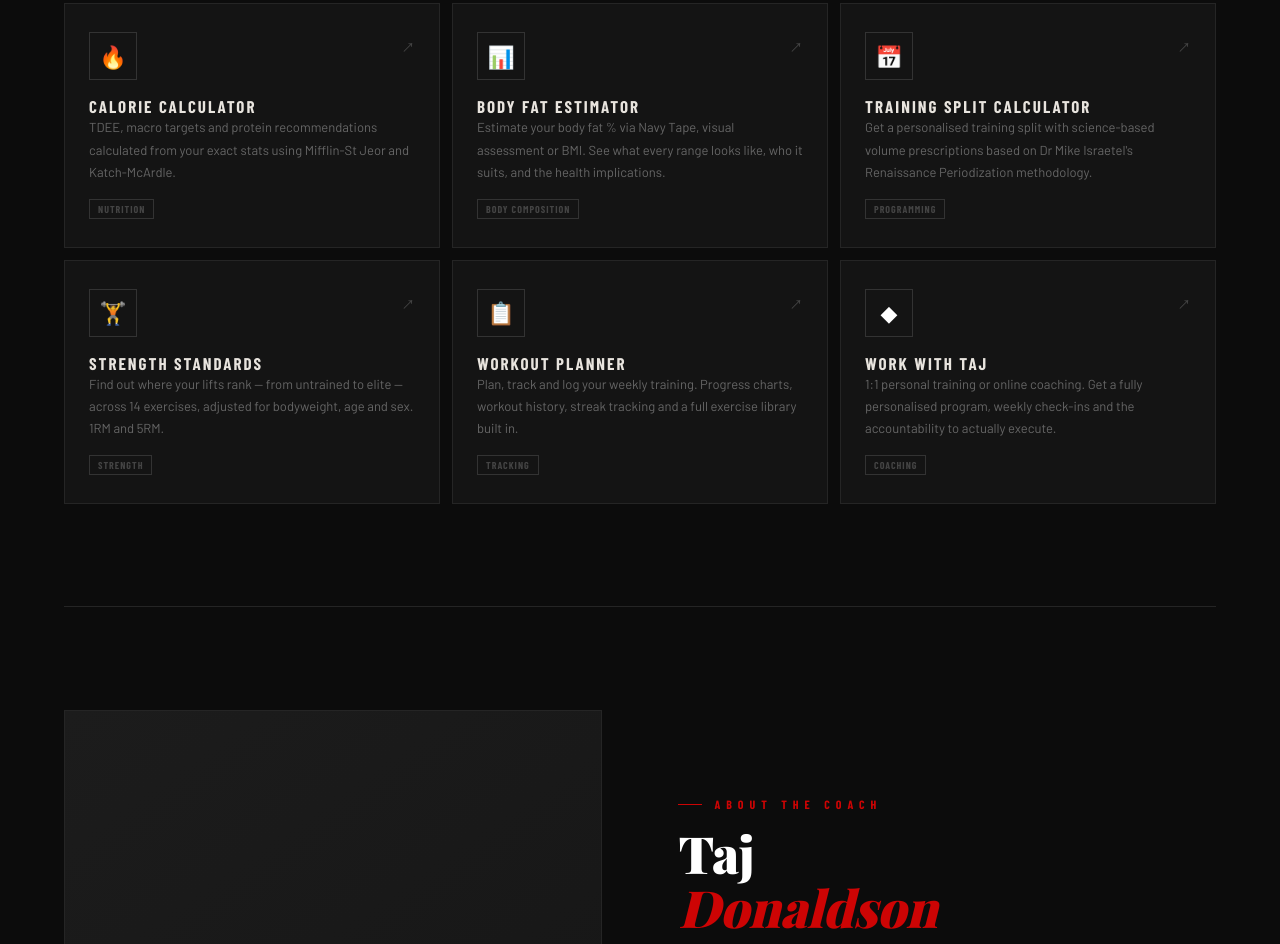
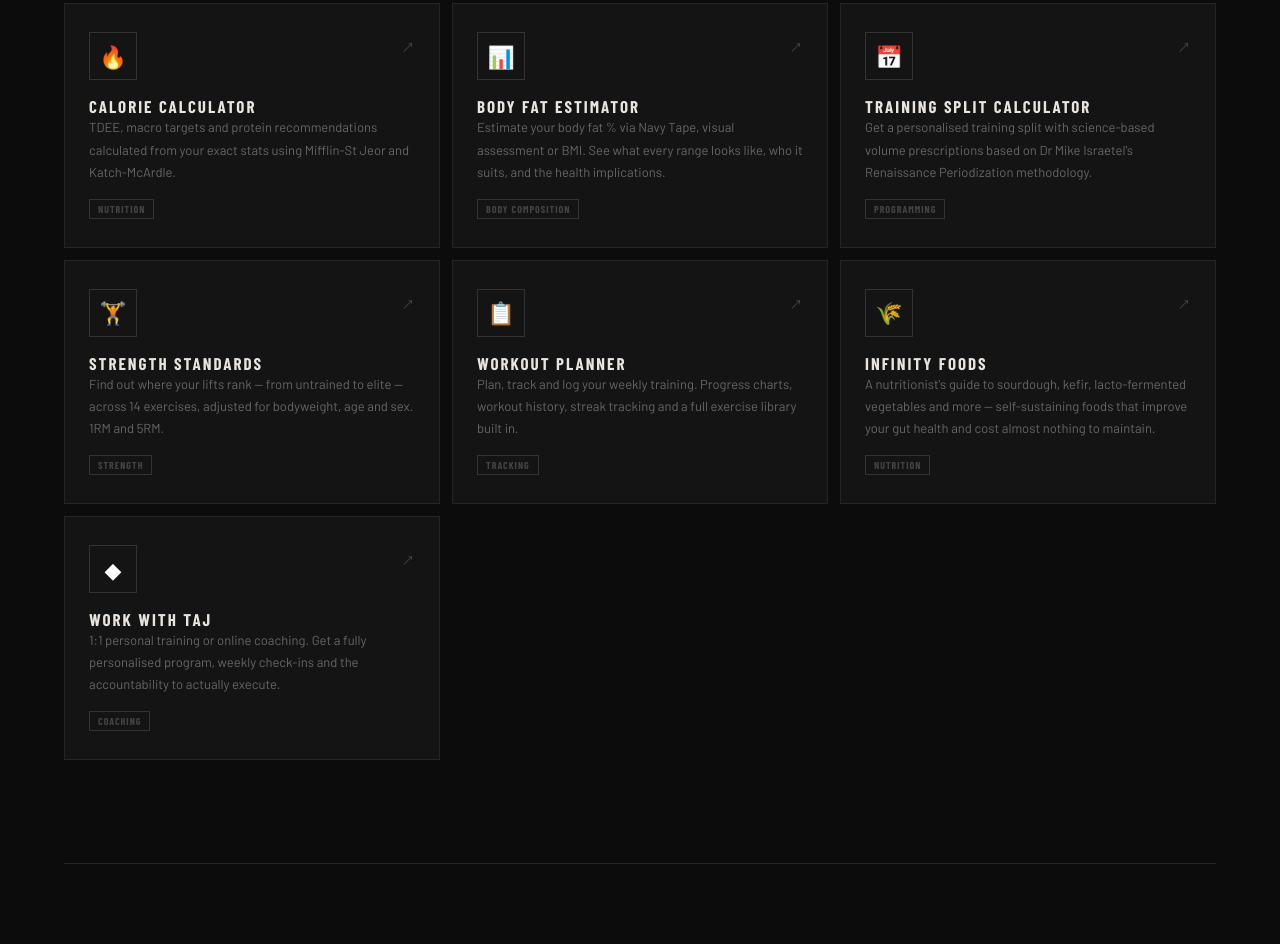
Before and after one commit to businesscoachtaj-oss/Fitnessapp, a plain HTML site: page index.html in a window 1280 px wide. Shown: the part 1244-2188 px from the top of the page. Drawn offline with nearby package versions, Linux system fonts and the light colour scheme; a web font is replaced by a local one.

Commit message:
Update index.html

```diff
--- a/index.html
+++ b/index.html
@@ -427,7 +427,18 @@ footer{
       </div>
       <div class="tool-tag">Tracking</div>
     </a>
-    <a class="tool-card" href="services.html">
+    <a class="tool-card" href="infinity-foods/index.html">
+      <div class="tool-card-top">
+        <div class="tool-icon">🌾</div>
+        <div class="tool-arrow">→</div>
+      </div>
+      <div>
+        <div class="tool-title">Infinity Foods</div>
+        <div class="tool-desc">A nutritionist's guide to sourdough, kefir, lacto-fermented vegetables and more — self-sustaining foods that improve your gut health and cost almost nothing to maintain.</div>
+      </div>
+      <div class="tool-tag">Nutrition</div>
+    </a>
+        <a class="tool-card" href="services.html">
       <div class="tool-card-top">
         <div class="tool-icon">◆</div>
         <div class="tool-arrow">→</div>
@@ -529,6 +540,7 @@ footer{
     <a class="footer-link" href="training-split.html">Training Split</a>
     <a class="footer-link" href="strength-standards.html">Strength Standards</a>
     <a class="footer-link" href="workout-planner.html">Planner</a>
+    <a class="footer-link" href="infinity-foods/index.html">Infinity Foods</a>
     <a class="footer-link" href="services.html">Services</a>
   </div>
   <div class="footer-copy">© 2025 CT Fitness · Taj Donaldson</div>
```
